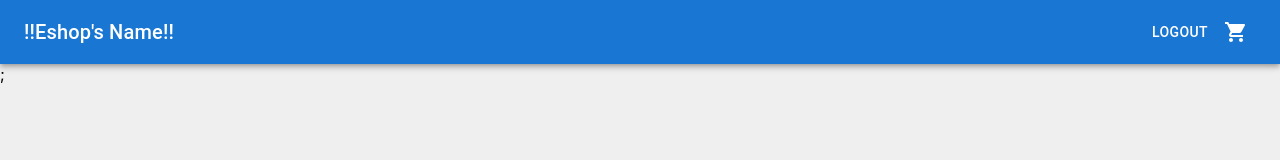
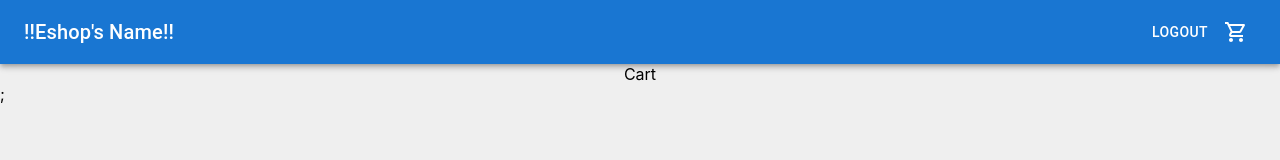
Before and after one commit to alagkonas/Eshop, a React (Create React App) app: page /1/shopping_cart in a window 1280 px wide. Shown: the top 160 px of the page. Built offline with nearby package versions, Linux system fonts and the light colour scheme; no server answers; sample sign-in values are in the browser's storage.

Commit message:
Card page & private route added

```diff
--- a/src/App.tsx
+++ b/src/App.tsx
@@ -8,7 +8,9 @@ import CategoryProducts from './pages/CategoryProducts';
 import Product from './pages/Product';
 import SignUp from './pages/SignUp';
 import SignIn from './pages/Signin';
+import Cart from './pages/Cart';
 import Navbar from './components/Navbar';
+import PrivateRoute from './components/PrivateRoute';
 
 function App() {
   return (
@@ -28,6 +30,9 @@ function App() {
               path='/products/:categoryName/:productId'
               element={<Product />}
             />
+            <Route path='/:userName/shopping_cart' element={<PrivateRoute />}>
+              <Route path='/:userName/shopping_cart' element={<Cart />} />
+            </Route>
           </Routes>
         </div>
         ;
--- a/src/components/CartButton/CartButton.tsx
+++ b/src/components/CartButton/CartButton.tsx
@@ -2,7 +2,7 @@ import { useAppSelector } from '../../app/hooks';
 import Badge, { BadgeProps } from '@mui/material/Badge';
 import { styled } from '@mui/material/styles';
 import IconButton from '@mui/material/IconButton';
-import ShoppingCartOutlinedIcon from '@mui/icons-material/ShoppingCart';
+import ShoppingCartOutlinedIcon from '@mui/icons-material/ShoppingCartOutlined';
 
 const StyledBadge = styled(Badge)<BadgeProps>(({ theme }) => ({
   '& .MuiBadge-badge': {
--- a/src/components/Navbar/Navbar.tsx
+++ b/src/components/Navbar/Navbar.tsx
@@ -41,7 +41,9 @@ const Navbar: React.FC = () => {
                 <Button color='inherit'>Register / Login</Button>
               </Link>
             )}
-            <CartButton />
+            <Link to={`/${user?.userName}/shopping_cart`}>
+              <CartButton />
+            </Link>
           </Toolbar>
         </AppBar>
       </Box>
--- /dev/null
+++ b/src/components/PrivateRoute/PrivateRoute.tsx
@@ -0,0 +1,10 @@
+import { Outlet, Navigate } from 'react-router-dom';
+import { useAppSelector } from '../../app/hooks';
+
+const PrivateRoute: React.FC = () => {
+  const { user } = useAppSelector((state) => state.user);
+
+  return user ? <Outlet /> : <Navigate to='/sign_in' />;
+};
+
+export default PrivateRoute;
--- /dev/null
+++ b/src/components/PrivateRoute/index.ts
@@ -0,0 +1 @@
+export { default } from './PrivateRoute';
--- /dev/null
+++ b/src/pages/Cart/Cart.tsx
@@ -0,0 +1,5 @@
+const Cart: React.FC = () => {
+  return <div>Cart</div>;
+};
+
+export default Cart;
--- /dev/null
+++ b/src/pages/Cart/index.ts
@@ -0,0 +1 @@
+export { default } from './Cart';
```
